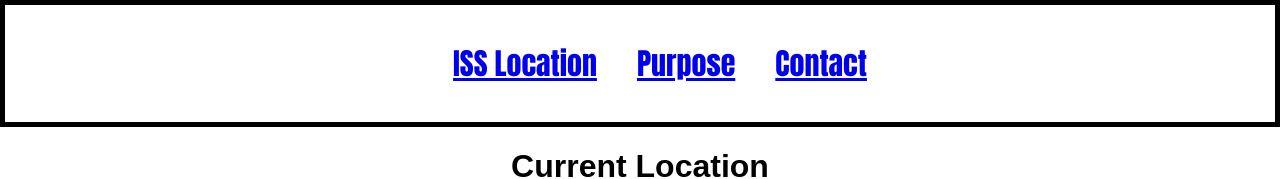
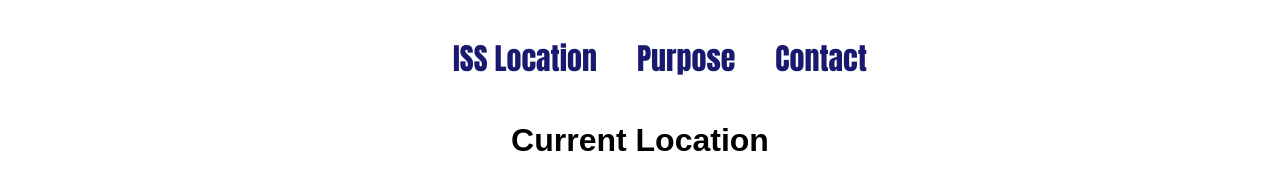
Before and after one commit to camorris/ISS-locator, a React (Create React App) app: page / in a window 1280 px wide. Shown: the top 179 px of the page. Built offline with nearby package versions, Linux system fonts and the light colour scheme; no server answers; grey boxes are pictures that could not be loaded.

Commit message:
updated home page image

```diff
--- a/src/App.css
+++ b/src/App.css
@@ -24,14 +24,25 @@
 
 
 .navigation {
-  border: 5px solid black;
   border-width: 50%;
 }
 
 li{
+text-decoration: none;
 list-style-type: none;
 display: inline-block;
 font-family: Impact, Haettenschweiler, 'Arial Narrow Bold', sans-serif;
 padding: 20px;
 font-size: 30px;
+
 }
+
+.navlinks{
+  text-decoration: none;
+  color: midnightblue !important;
+}
+
+.navlinks:hover{
+  text-decoration: none;
+  color:rgb(48, 48, 125) !important;
+}
--- a/src/App.js
+++ b/src/App.js
@@ -14,9 +14,9 @@ class App extends Component {
 
         <div className="navigation">
           <ul>
-            <li> <Link to="/">ISS Location</Link> </li>
-            <li> <Link to="/about">Purpose</Link> </li>
-            <li> <Link to="/contact">Contact</Link></li>
+            <li> <Link to="/" className="navlinks">ISS Location</Link> </li>
+            <li> <Link to="/about" className="navlinks" >Purpose</Link> </li>
+            <li> <Link to="/contact" className="navlinks">Contact</Link></li>
           </ul>
         </div>
 
--- a/src/Home.jsx
+++ b/src/Home.jsx
@@ -34,12 +34,12 @@ class CurrentLocation extends React.Component {
         return (
             <div className="CurrentLocation">
                 <h1>Current Location</h1>
-                <img src="http://www.nasa.gov/sites/default/files/thumbnails/image/ocs_iss_0.jpg" alt="international space station" height="500px" width="500px"/>
 
                 {this.state.currentLocation
                 ? `${this.state.currentLocation.iss_position.latitude}, ${this.state.currentLocation.iss_position.longitude}`
                 : null
                 }
+                <img src="http://www.washingtonpost.com/wp-srv/special/national/nasa-iss/img/ISS-2011.png" alt="international space station" height="500px" width="500px"/>
 
             </div>
         )
```
